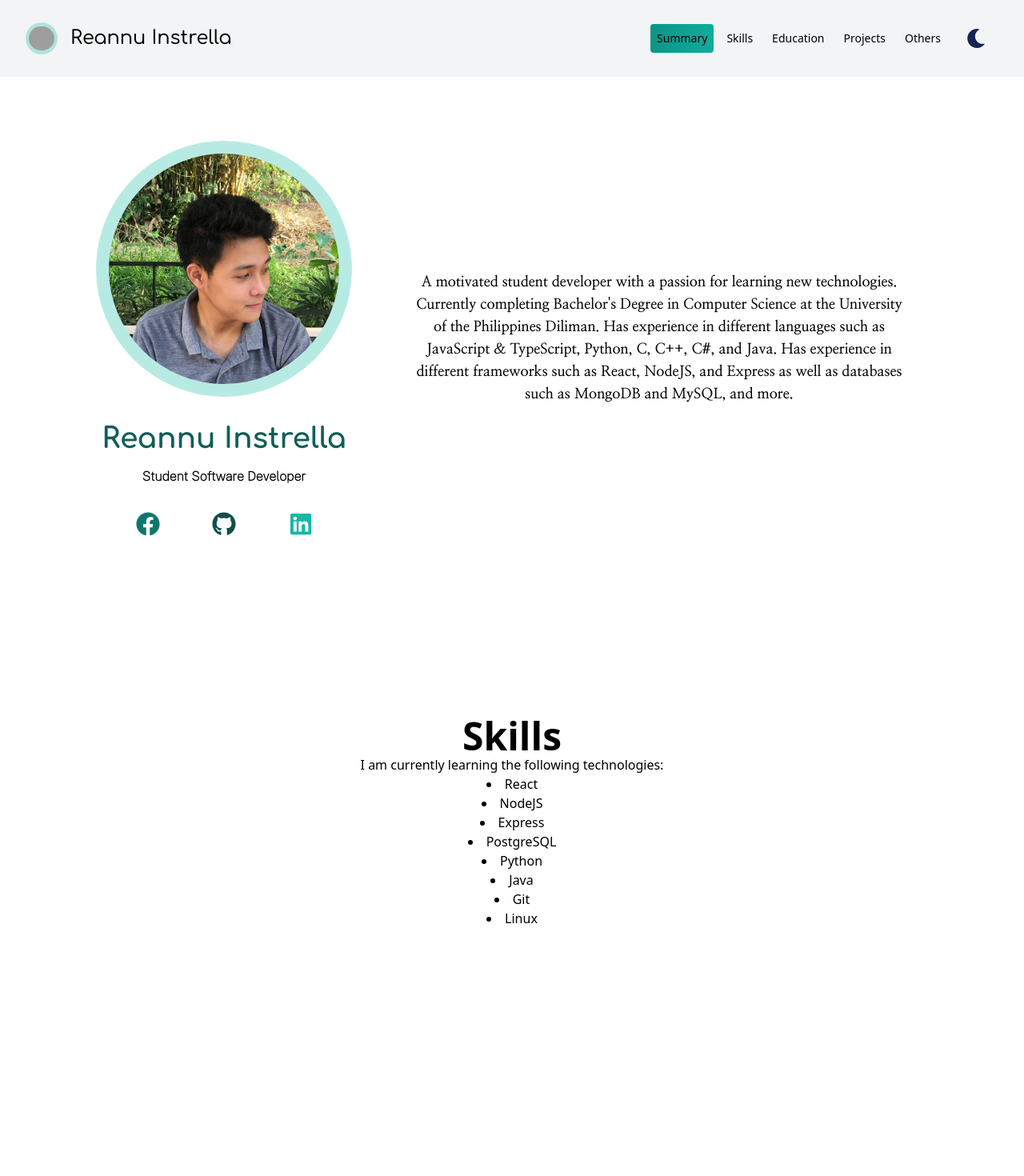
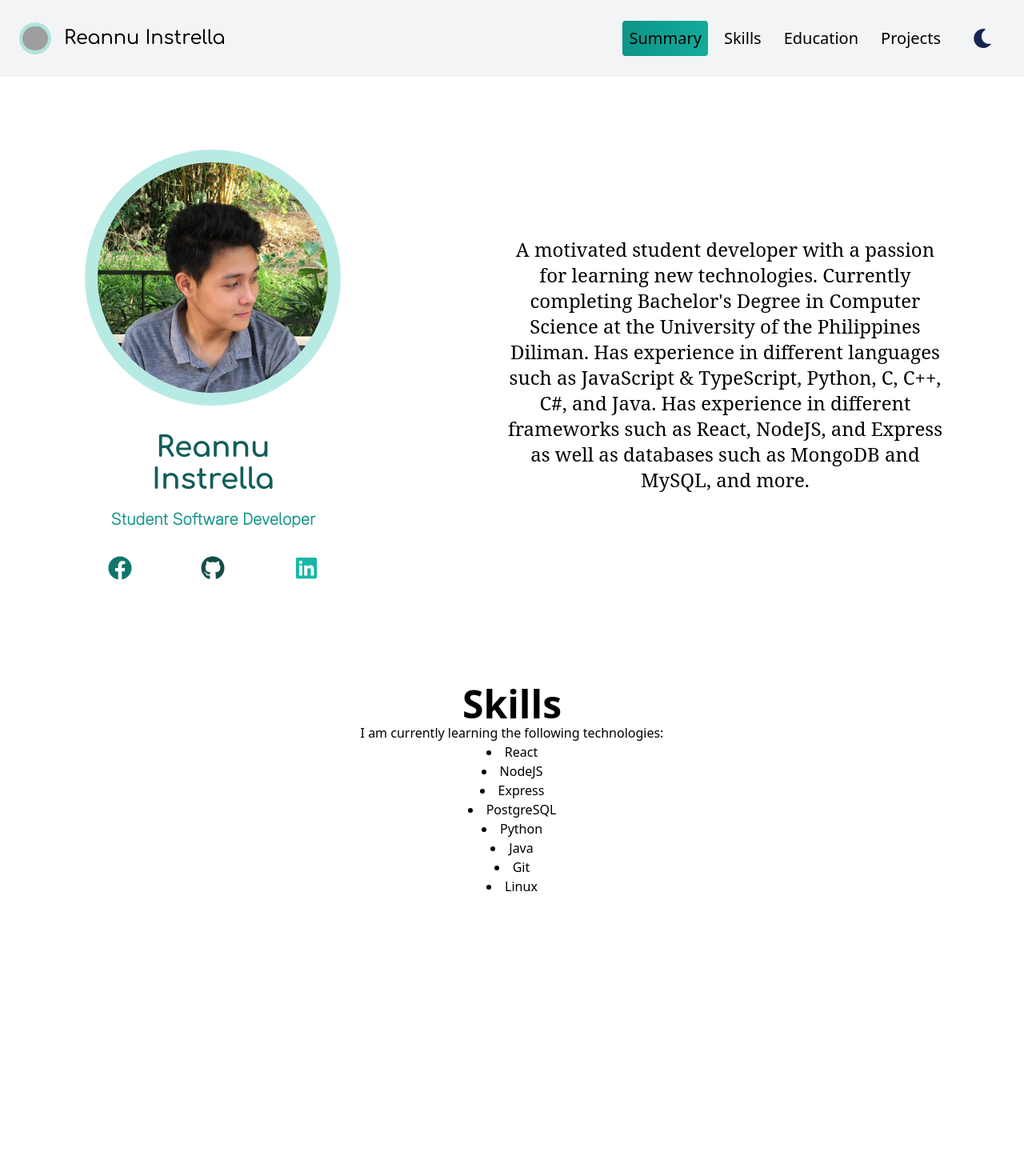
Before and after one commit to reannu123/hello-world, a React (Vite) app in the folder reannu123.github.io/: page / in a window 1280 px wide. Shown: the top 1470 px of the page at 80% size. Built offline with nearby package versions, Linux system fonts and the light colour scheme; grey boxes are pictures that could not be loaded.

Commit message:
Added back scroll padding

```diff
--- a/reannu123.github.io/src/App.tsx
+++ b/reannu123.github.io/src/App.tsx
@@ -16,19 +16,34 @@ function App() {
       <NavBar setDarkEnabled={setDarkEnabled} darkEnabled={darkEnabled} />
       {/* Main */}
       <div className="flex flex-col items-center justify-center">
-        <section id="Summary" className="scroll-pt-36 w-full min-h-screen ">
+        <section
+          id="Summary"
+          className=" w-full min-h-[90vh] flex justify-center items-center text-center"
+        >
           <Summary />
         </section>
-        <section id="Skills" className="w-full min-h-screen  text-center">
+        <section
+          id="Skills"
+          className="w-full min-h-[90vh] my-10 flex-col justify-center items-center text-center"
+        >
           <Skills />
         </section>
-        <section id="Education" className="w-full min-h-screen   text-center">
+        <section
+          id="Education"
+          className="w-full min-h-[90vh]  my-10 flex-col justify-center items-center text-center"
+        >
           <Education />
         </section>
-        <section id="Projects" className="w-full min-h-screen   text-center">
+        <section
+          id="Projects"
+          className="w-full min-h-[90vh]  my-10 flex-col justify-center items-center text-center"
+        >
           <Projects />
         </section>
-        <section id="Others" className="w-full min-h-screen  text-center">
+        <section
+          id="Others"
+          className="w-full min-h-[90vh] my-10 flex-col justify-center items-center text-center"
+        >
           <Hobbies />
         </section>
       </div>
--- a/reannu123.github.io/src/components/NavBar.tsx
+++ b/reannu123.github.io/src/components/NavBar.tsx
@@ -10,8 +10,8 @@ import { FaMoon, FaSun } from "react-icons/fa";
 
 function NavBar(props: any) {
   return (
-    <header className=" bg-gray-100 dark:bg-gray-900 top-0  dark:text-gray-50 flex select-none h-16 md:h-24 dark:transition-all">
-      <nav className="flex-wrap w-full  flex items-center justify-between p-4 ">
+    <header className=" sticky bg-gray-100 dark:bg-gray-900 top-0  dark:text-gray-50 flex select-none h-16 md:h-24 dark:transition-all">
+      <nav className="flex-wrap w-full  flex items-center justify-between p-2 ">
         <a href="https://github.com/reannu123">
           <div className=" flex flex-row space-x-4 items-center justify-center mx-4 whitespace-nowrap">
             <div className="mx-auto h-10 w-10 bg-teal-500 bg-opacity-30 dark:bg-opacity-100 rounded-full flex items-center justify-center">
@@ -27,52 +27,52 @@ function NavBar(props: any) {
         </a>
 
         <div className=" hidden w-full md:block md:w-auto " id="navbar-default">
-          <ul className="font-medium flex flex-wrap  items-center justify-between mx-8 mt-0 text-sm">
+          <ul className="font-medium flex flex-wrap  items-center justify-between mx-8 text-sm lg:text-xl lg:space-x-3">
             <li>
               <a href="#Summary">
-                <div className="block py-2  px-2 mx-1 rounded  bg-gradient-to-l from-teal-300 via-teal-500 to-teal-600  bg-size-200 hover:bg-right hover:text-gray-900  hover:cursor-pointer hover:transition-all">
+                <div className="block py-2  px-2 rounded  bg-gradient-to-l from-teal-300 via-teal-500 to-teal-600  bg-size-200 hover:bg-right hover:text-gray-900  hover:cursor-pointer hover:transition-all">
                   Summary
                 </div>
               </a>
             </li>
             <li>
               <a href="#Skills">
-                <div className="block py-2  px-2 mx-1 rounded hover:bg-teal-500  hover:text-gray-700 hover:cursor-pointer hover:transition-all">
+                <div className="block py-2  px-2  rounded hover:bg-teal-500  hover:text-gray-700 hover:cursor-pointer hover:transition-all">
                   Skills
                 </div>
               </a>
             </li>
             <li>
               <a href="#Education">
-                <div className="block py-2  px-2 mx-1 rounded hover:bg-teal-500  hover:text-gray-700 hover:cursor-pointer hover:transition-all">
+                <div className="block py-2  px-2  rounded hover:bg-teal-500  hover:text-gray-700 hover:cursor-pointer hover:transition-all">
                   Education
                 </div>
               </a>
             </li>
             <li>
               <a href="#Projects">
-                <div className="block py-2  px-2 mx-1 rounded hover:bg-teal-500  hover:text-gray-700 hover:cursor-pointer hover:transition-all">
+                <div className="block py-2  px-2  rounded hover:bg-teal-500  hover:text-gray-700 hover:cursor-pointer hover:transition-all">
                   Projects
                 </div>
               </a>
             </li>
-            <li>
+            {/* <li>
               <a href="#Others">
                 <div className="block py-2 px-2 mx-1 rounded hover:bg-teal-500  hover:text-gray-700 hover:cursor-pointer hover:transition-all">
                   Others
                 </div>
               </a>
-            </li>
+            </li> */}
             <li>
               <div className="ml-5">
                 {props.darkEnabled ? (
                   <FaSun
-                    className="text-xl md:text-2xl text-yellow-100  cursor-pointer"
+                    className="text-xl md:text-2xl text-yellow-100  cursor-pointer hover:text-orange-300 transition"
                     onClick={() => props.setDarkEnabled(false)}
                   />
                 ) : (
                   <FaMoon
-                    className="text-xl md:text-2xl text-blue-950 cursor-pointer"
+                    className="text-xl md:text-2xl text-blue-950 cursor-pointer hover:text-blue-400 transition"
                     onClick={() => props.setDarkEnabled(true)}
                   />
                 )}
@@ -80,15 +80,16 @@ function NavBar(props: any) {
             </li>
           </ul>
         </div>
-        <div className=" md:hidden">
+        {/* Mobile */}
+        <div className=" md:hidden mx-4">
           {props.darkEnabled ? (
             <FaSun
-              className="text-xl md:text-2xl text-yellow-100  cursor-pointer"
+              className="text-xl md:text-2xl text-yellow-100  cursor-pointer hover:text-orange-300 transition"
               onClick={() => props.setDarkEnabled(false)}
             />
           ) : (
             <FaMoon
-              className="text-xl md:text-2xl text-blue-950 cursor-pointer"
+              className="text-xl md:text-2xl text-blue-950 cursor-pointer hover:text-blue-400 transition"
               onClick={() => props.setDarkEnabled(true)}
             />
           )}
--- a/reannu123.github.io/src/components/Summary.tsx
+++ b/reannu123.github.io/src/components/Summary.tsx
@@ -4,29 +4,30 @@ import { FaGithub, FaLinkedin, FaFacebook } from "react-icons/fa";
 
 function Summary() {
   return (
-    <div className="my-[5vh] md:my-[10vh] items-center justify-center text-center md:flex mx-16">
+    <div className="my-auto items-center justify-center text-center md:flex mx-16">
       <div>
         {/* mobile */}
         <h1 className="font-Comfortaa font-bold text-center text-xl  mb-2 md:hidden text-teal-800 dark:text-teal-300">
           Reannu Instrella
         </h1>
-        <h2 className="font-PublicSans font-bold mb-6 md:hidden ">
+        <h2 className="font-PublicSans font-bold mb-6 md:hidden text-teal-600 text-sm">
           Student Software Developer
         </h2>
       </div>
 
       <div>
-        <div className="mx-auto h-40 w-40 md:h-80 md:w-80 bg-teal-500 dark:bg-teal-100 bg-opacity-30 rounded-full flex items-center justify-center">
+        <div className="mx-auto h-40 w-40 md:h-60 md:w-60 lg:h-80 lg:w-80 bg-teal-500 dark:bg-teal-100 bg-opacity-30 rounded-full flex items-center justify-center">
           <img
             src={profile}
-            className="mx-auto rounded-full h-36 w-36 md:h-72 md:w-72"
+            className="mx-auto rounded-full h-36 w-36 md:h-52 md:w-52 lg:h-72 lg:w-72"
             alt="Summary"
           />
         </div>
-        <h1 className="font-Comfortaa font-bold text-center text-teal-800 dark:text-teal-300 max-md:hidden text-4xl mb-4 mt-8">
+        {/* desktop */}
+        <h1 className="font-Comfortaa font-bold text-center text-teal-800 dark:text-teal-300 max-md:hidden text-4xl mb-4 mt-8 lg:mx-[5vw]">
           Reannu Instrella
         </h1>
-        <h2 className="max-md:hidden font-PublicSans font-bold mb-8">
+        <h2 className="max-md:hidden font-PublicSans font-bold mb-8 text-teal-600 text-xl">
           Student Software Developer
         </h2>
         <div className="max-md:hidden flex flex-row justify-around md:justify-evenly space-x-4">
@@ -45,7 +46,7 @@ function Summary() {
         </div>
       </div>
       <div>
-        <p className="font-NanumMyeongjo font-bold text-sm md:text-lg text-center md:ml-12 md:px-8 py-8 max-w-2xl">
+        <p className="font-NotoSerif text-sm md:text-xl xl:text-2xl text-center md:ml-12 lg:ml-[10vw] md:px-8 py-8 max-w-2xl">
           A motivated student developer with a passion for learning new
           technologies. Currently completing Bachelor's Degree in Computer
           Science at the University of the Philippines Diliman. Has experience
--- a/reannu123.github.io/src/index.css
+++ b/reannu123.github.io/src/index.css
@@ -1,10 +1,11 @@
-@import url("https://fonts.googleapis.com/css2?family=Comfortaa:wght@300;400;500;600;700&family=Nanum+Myeongjo:wght@400;700&family=Public+Sans:wght@100&display=swap");
+@import url("https://fonts.googleapis.com/css2?family=Comfortaa:wght@300;400;500;600;700&family=Nanum+Myeongjo:wght@400;700&family=Noto+Serif+Khojki&family=Public+Sans:wght@100&display=swap");
 @tailwind base;
 @tailwind components;
 @tailwind utilities;
 
 html {
   scroll-behavior: smooth;
+  scroll-padding-top: 10vh;
 }
 
 /* Media queries for scroll padding  */
--- a/reannu123.github.io/tailwind.config.js
+++ b/reannu123.github.io/tailwind.config.js
@@ -11,6 +11,7 @@ export default {
         Comfortaa: ["Comfortaa", "cursive"],
         NanumMyeongjo: ["Nanum Myeongjo", "serif"],
         PublicSans: ["Public Sans", "sans-serif"],
+        NotoSerif: ["Noto Serif", "serif"],
       },
     },
   },
```
